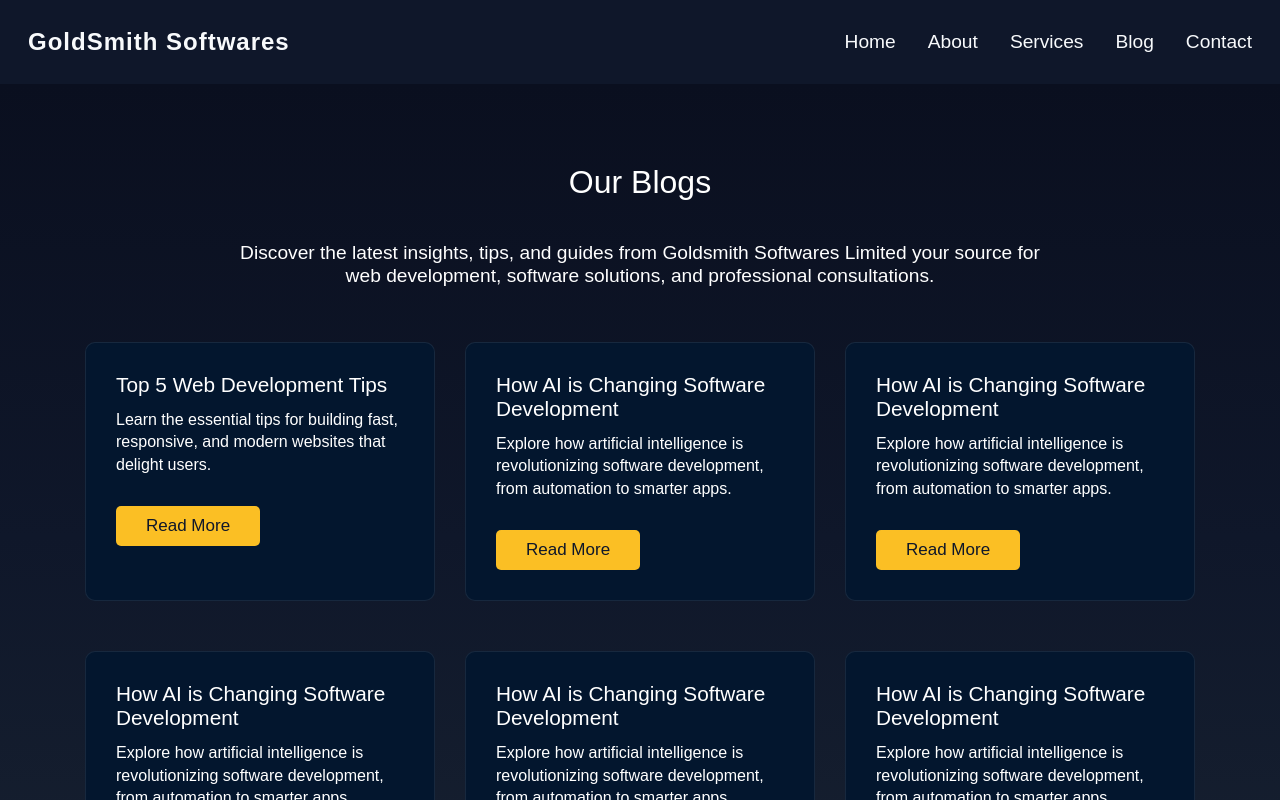
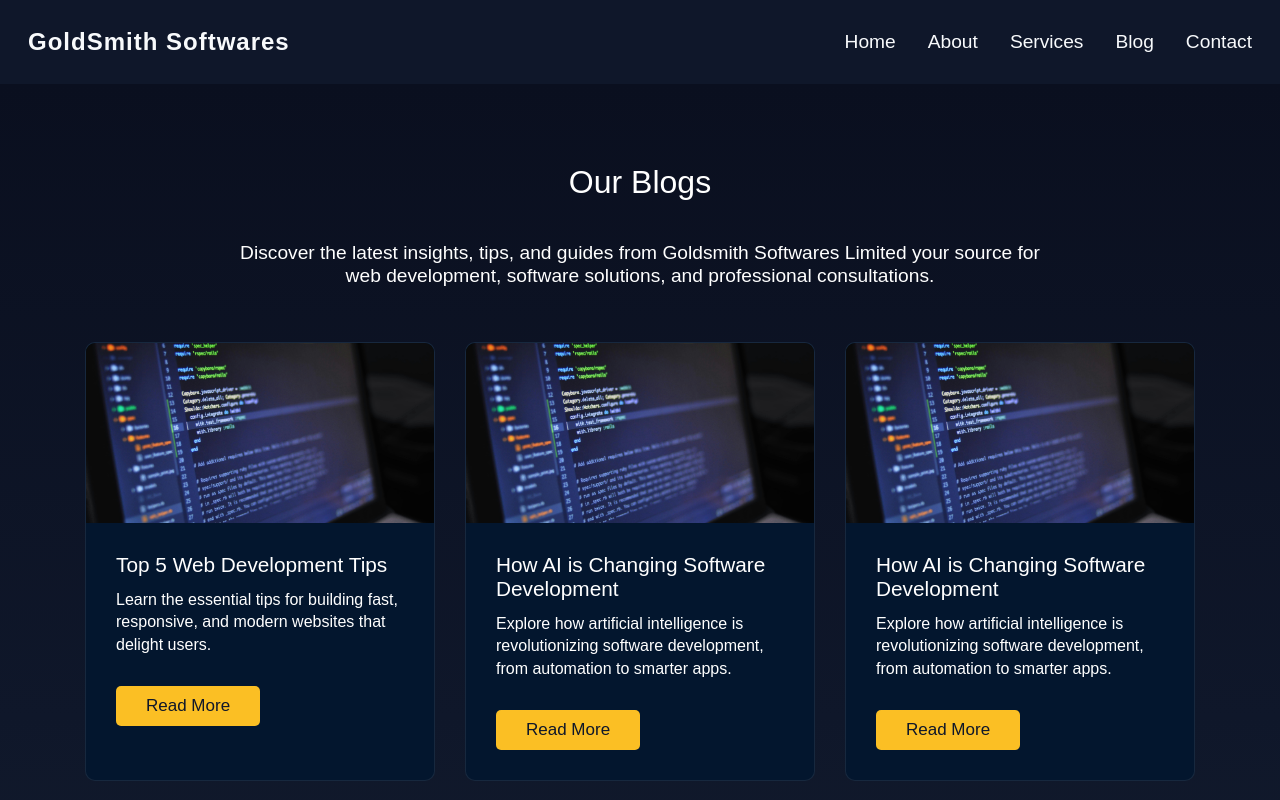
Before and after one commit to dariusjackony/Goldsmith-Software, a React (Vite) app: page /blogs in a window 1280 px wide. Shown: the top 800 px of the page. Built offline with nearby package versions, Linux system fonts and the light colour scheme.

Commit message:
Update:..

```diff
--- a/src/components/Blog/Blog.css
+++ b/src/components/Blog/Blog.css
@@ -33,9 +33,12 @@
     gap: 30px;
     justify-content: center;
 }
+.card-details {
+    padding: 30px;
+}
 .blog-card {
+  overflow: hidden;
   width: 350px;
-  padding: 30px;
   border-radius: 10px;
   border-left: 8px solid #1e293b;
   color: white;
@@ -43,6 +46,12 @@
   border: 1px solid rgba(255, 255, 255, 0.08);
   background-color: #03162e;
   text-align: left;
+}
+.blog-img {
+    width: 100%;
+    height: 180px;
+    object-fit: cover;
+    display: block;
 }
 
 .read-btn {
@@ -73,7 +82,6 @@
   }
   .blog-card {
     max-width: 300px;
-    padding: 25px;
   }
   .blog-intro {
        max-width: 100%;
--- a/src/components/Blog/Blog.jsx
+++ b/src/components/Blog/Blog.jsx
@@ -1,13 +1,14 @@
 import { Link } from "react-router-dom";
 import Contact from "../../components/Contact/Contact";
+import CodePic from "../../assets/software-dev.jpg";
 import "./Blog.css";
 const blogs = [
-  { id: "web-development-tips", title: "Top 5 Web Development Tips", content:"Learn the essential tips for building fast, responsive, and modern websites that delight users." },
-  { id: "ai-in-software", title: "How AI is Changing Software Development", content:"Explore how artificial intelligence is revolutionizing software development, from automation to smarter apps." },
-  { id: "ai-in-software", title: "How AI is Changing Software Development", content:"Explore how artificial intelligence is revolutionizing software development, from automation to smarter apps." },
-  { id: "ai-in-software", title: "How AI is Changing Software Development", content:"Explore how artificial intelligence is revolutionizing software development, from automation to smarter apps." },
-  { id: "ai-in-software", title: "How AI is Changing Software Development", content:"Explore how artificial intelligence is revolutionizing software development, from automation to smarter apps." },
-  { id: "ai-in-software", title: "How AI is Changing Software Development", content:"Explore how artificial intelligence is revolutionizing software development, from automation to smarter apps." },
+  { id: "web-development-tips", image: CodePic, title: "Top 5 Web Development Tips", content:"Learn the essential tips for building fast, responsive, and modern websites that delight users." },
+  { id: "ai-in-software", image: CodePic, title: "How AI is Changing Software Development", content:"Explore how artificial intelligence is revolutionizing software development, from automation to smarter apps." },
+  { id: "ai-in-software", image: CodePic, title: "How AI is Changing Software Development", content:"Explore how artificial intelligence is revolutionizing software development, from automation to smarter apps." },
+  { id: "ai-in-software", image: CodePic, title: "How AI is Changing Software Development", content:"Explore how artificial intelligence is revolutionizing software development, from automation to smarter apps." },
+  { id: "ai-in-software", image: CodePic,  title: "How AI is Changing Software Development", content:"Explore how artificial intelligence is revolutionizing software development, from automation to smarter apps." },
+  { id: "ai-in-software", image: CodePic,  title: "How AI is Changing Software Development", content:"Explore how artificial intelligence is revolutionizing software development, from automation to smarter apps." },
 
 ];
 
@@ -16,16 +17,19 @@ function Blogs() {
     <div className="blogs-main-container">
       <span className="blog-head">Our Blogs</span>
       <p className="blog-intro">
-      Discover the latest insights, tips, and guides from Goldsmith Softwares Limited your source for web development, software solutions, and professional consultations.
+        Discover the latest insights, tips, and guides from Goldsmith Softwares Limited your source for web development, software solutions, and professional consultations.
       </p>
       <div className="blogs-content">
         {blogs.map((blog) => (
         <div key={blog.id} className="blog-card">
-          <p className="blog-title">{blog.title}</p>
+          <img src={CodePic} className="blog-img" />
+          <div className="card-details">
+            <p className="blog-title">{blog.title}</p>
           <p className="blog-subtitle">{blog.content}</p>
           <Link to={`/blogs/${blog.id}`}>
              <button className="read-btn">Read More</button>
           </Link>
+          </div>
         </div>
         ))}
       </div>
```
